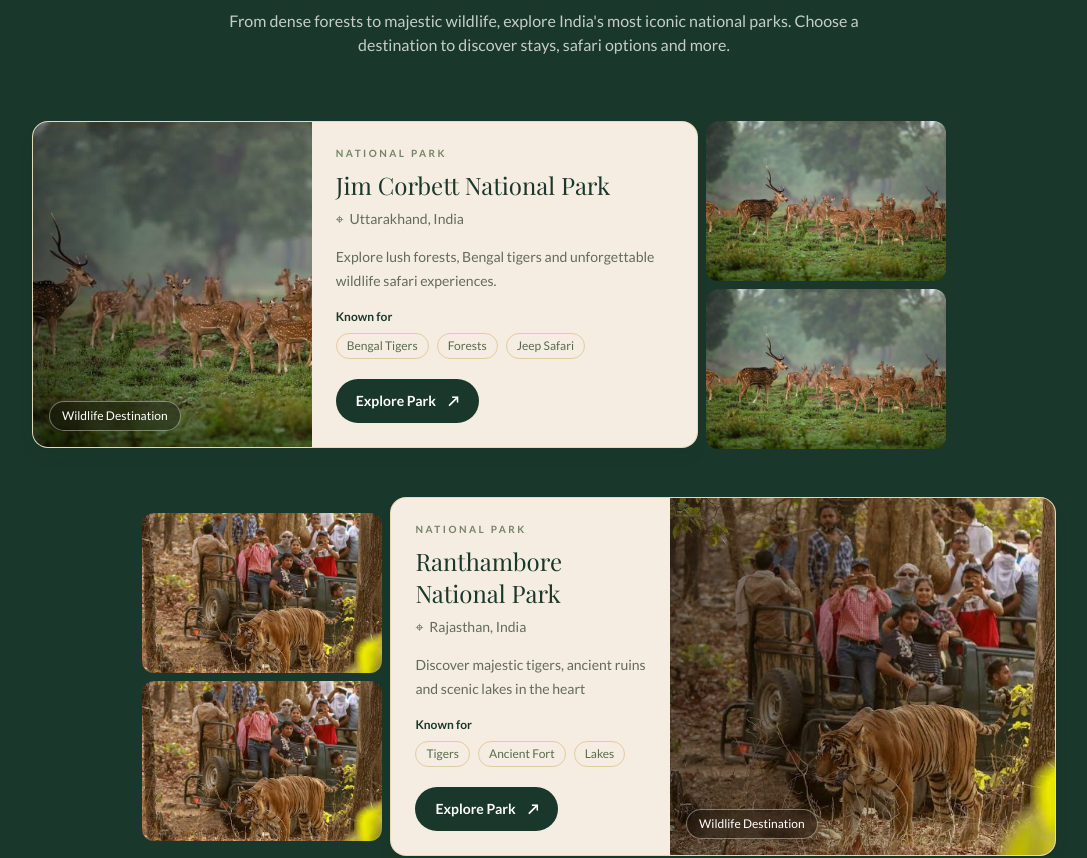
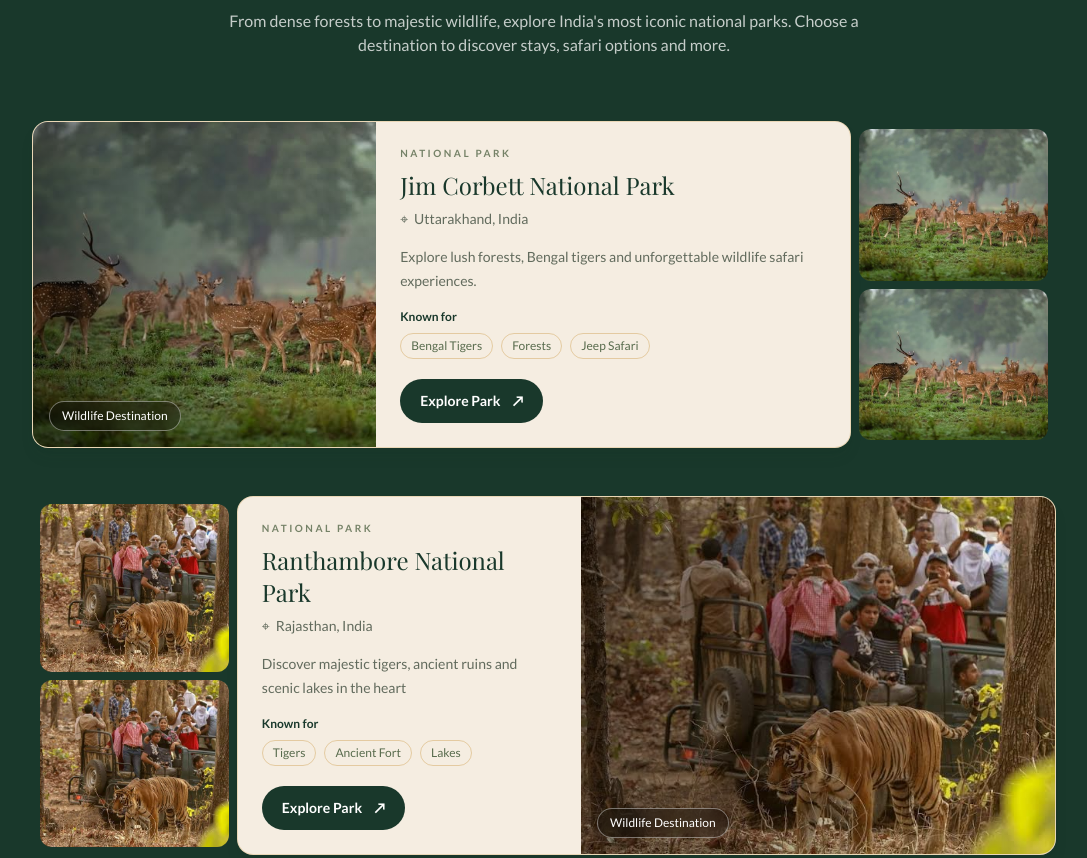
Before and after one commit to tushar11kumar2001/vanvihar-frontend, a Next.js app: page / in a window 1280 px wide. Shown: the part 940-1798 px from the top of the page, without its empty margins (96-1183 px from the left). Built offline with nearby package versions, Linux system fonts and the light colour scheme; a web font is replaced by a local one.

Commit message:
fix park card

```diff
--- a/src/components/NationalPark.tsx
+++ b/src/components/NationalPark.tsx
@@ -132,21 +132,20 @@ export default function NationalParks() {
                     {visibleParks.map((park, index) => (
                         <div
                             key={park.id}
-                            className={`flex w-full ${
-                                index % 2 === 0
+                            className={`flex w-full items-stretch ${index % 2 === 0
                                     ? "justify-start"
                                     : "justify-end"
-                            }`}
+                                }`}
                         >
                             {/* Left Side Images for Odd Cards */}
                             {index % 2 !== 0 && (
-                                <div className="flex flex-col justify-center gap-2 p-2">
+                                <div className="flex w-[20%] shrink-0 flex-col gap-2 p-2">
                                     <Image
                                         src={park.image}
                                         alt={park.name}
                                         width={240}
                                         height={160}
-                                        className="h-40 w-48 rounded-xl object-cover lg:w-60"
+                                        className="min-h-0 w-full flex-1 rounded-xl object-cover"
                                     />
 
                                     <Image
@@ -154,13 +153,13 @@ export default function NationalParks() {
                                         alt={park.name}
                                         width={240}
                                         height={160}
-                                        className="h-40 w-48 rounded-xl object-cover lg:w-60"
+                                        className="min-h-0 w-full flex-1 rounded-xl object-cover"
                                     />
                                 </div>
                             )}
 
-                            {/* Main Park Card */}
-                            <div className="w-full md:w-[75%] lg:w-[65%]">
+                            {/* Main Park Card - 80% */}
+                            <div className="w-[80%] min-w-0">
                                 <NationalParkCard
                                     {...park}
                                     reverse={index % 2 !== 0}
@@ -169,13 +168,13 @@ export default function NationalParks() {
 
                             {/* Right Side Images for Even Cards */}
                             {index % 2 === 0 && (
-                                <div className="flex flex-col justify-center gap-2 px-2">
+                                <div className="flex w-[20%] shrink-0 flex-col gap-2 p-2">
                                     <Image
                                         src={park.image}
                                         alt={park.name}
                                         width={240}
                                         height={160}
-                                        className="h-40 w-48 rounded-xl object-cover lg:w-60"
+                                        className="min-h-0 w-full flex-1 rounded-xl object-cover"
                                     />
 
                                     <Image
@@ -183,7 +182,7 @@ export default function NationalParks() {
                                         alt={park.name}
                                         width={240}
                                         height={160}
-                                        className="h-40 w-48 rounded-xl object-cover lg:w-60"
+                                        className="min-h-0 w-full flex-1 rounded-xl object-cover"
                                     />
                                 </div>
                             )}
--- a/src/components/ParkShortDescCard.tsx
+++ b/src/components/ParkShortDescCard.tsx
@@ -22,7 +22,7 @@ export default function NationalParkCard({
     reverse = false,
 }: NationalParkCardProps) {
     return (
-        <article className="group w-full max-w-2xl overflow-hidden rounded-2xl border border-[#D9B477]/40 bg-[#F5EDE1] shadow-lg shadow-[#19382B]/10 transition-all duration-300 hover:-translate-y-1 hover:shadow-xl">
+        <article className="group overflow-hidden rounded-2xl border border-[#D9B477]/40 bg-[#F5EDE1] shadow-lg shadow-[#19382B]/10 transition-all duration-300 hover:-translate-y-1 hover:shadow-xl">
             <div
                 className={`grid grid-cols-1 sm:grid-cols-[42%_58%] ${
                     reverse ? "sm:[&>*:first-child]:order-2 sm:[&>*:last-child]:order-1" : ""
```
